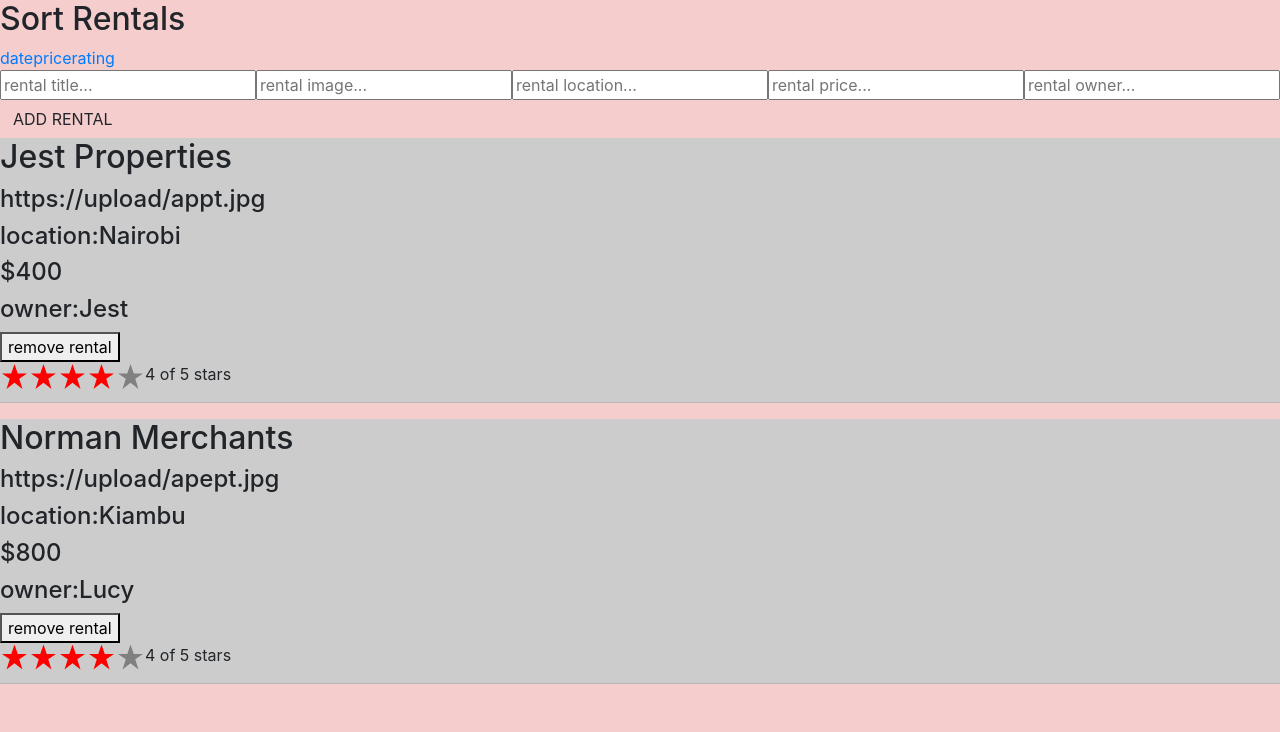
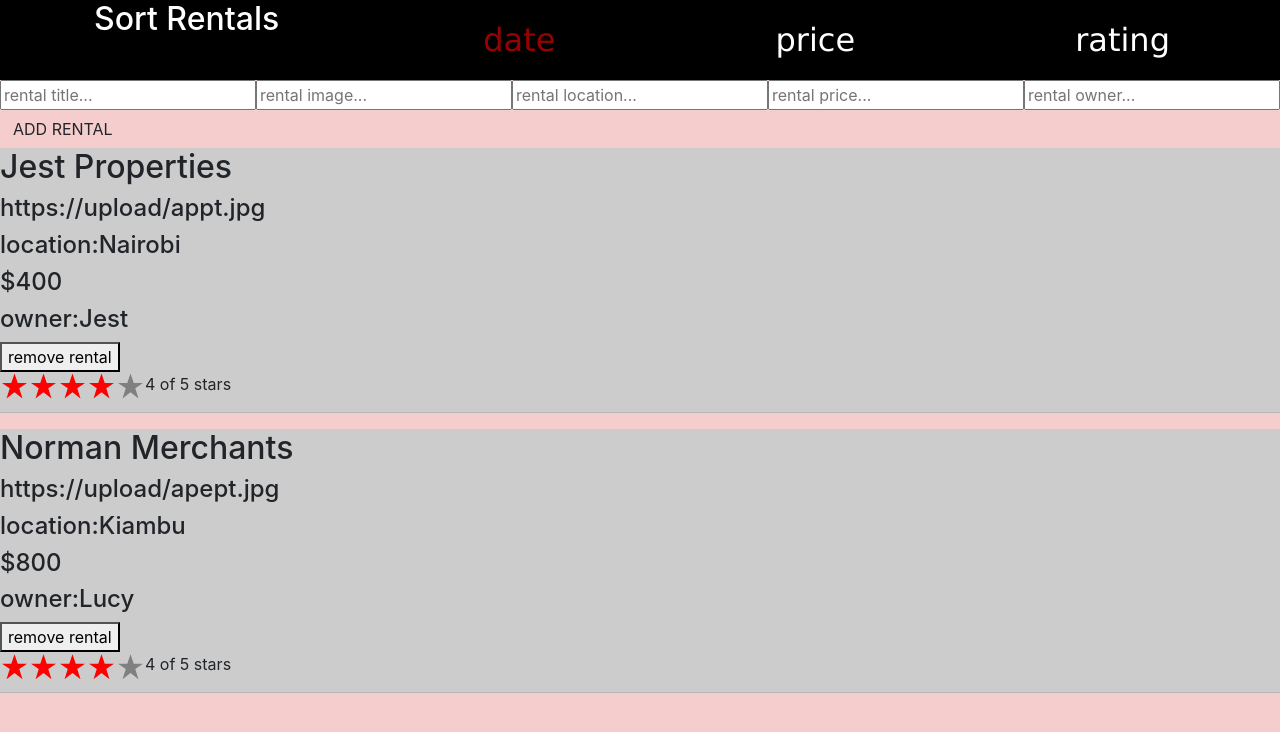
Before and after one commit to kashkama/Rentals, a React app: page / in a window 1280 px wide. Shown: the top 732 px of the page. Built offline with nearby package versions, Linux system fonts and the light colour scheme.

Commit message:
adding nav styling

```diff
--- a/src/scss/components/globals.scss
+++ b/src/scss/components/globals.scss
@@ -0,0 +1,23 @@
+$light: rgba(255, 255, 255, 1);
+$light-grey: rgba(229, 229, 229, 1);
+$red: #900;
+$font-heading: Verdana, sans-serif;
+
+$break-sm: 700px;
+$break-md: 1100px;
+$break-lg: 1600px;
+$break-xl: 2000px;
+
+@mixin shadow {
+    box-shadow: 3px 3px 8px 1px darken($light-grey, 20%);
+}
+
+@mixin fade-bg($from, $to) {
+    background: $from;
+    background: linear-gradient(to bottom, $from 0%, $to 100%);
+}
+
+@mixin clear {
+    margin: 0;
+    padding: 0;
+}
--- a/src/scss/components/menu.scss
+++ b/src/scss/components/menu.scss
@@ -0,0 +1,24 @@
+@import "globals";
+
+nav {
+    display: flex;
+    justify-content: space-around;
+    background-color: black;
+    color: white;
+
+    h1 {
+        display: none
+    }
+
+    a {
+        color: white;
+        font-family: 'Lucida Sans', 'Lucida Sans Regular', 'Lucida Grande', 'Lucida Sans Unicode', Geneva, Verdana, sans-serif;
+        font-size: 2em;
+        text-decoration: none;
+        padding: .5em;
+
+        &.selected {
+            color: $red;
+        }
+    }
+}
```
